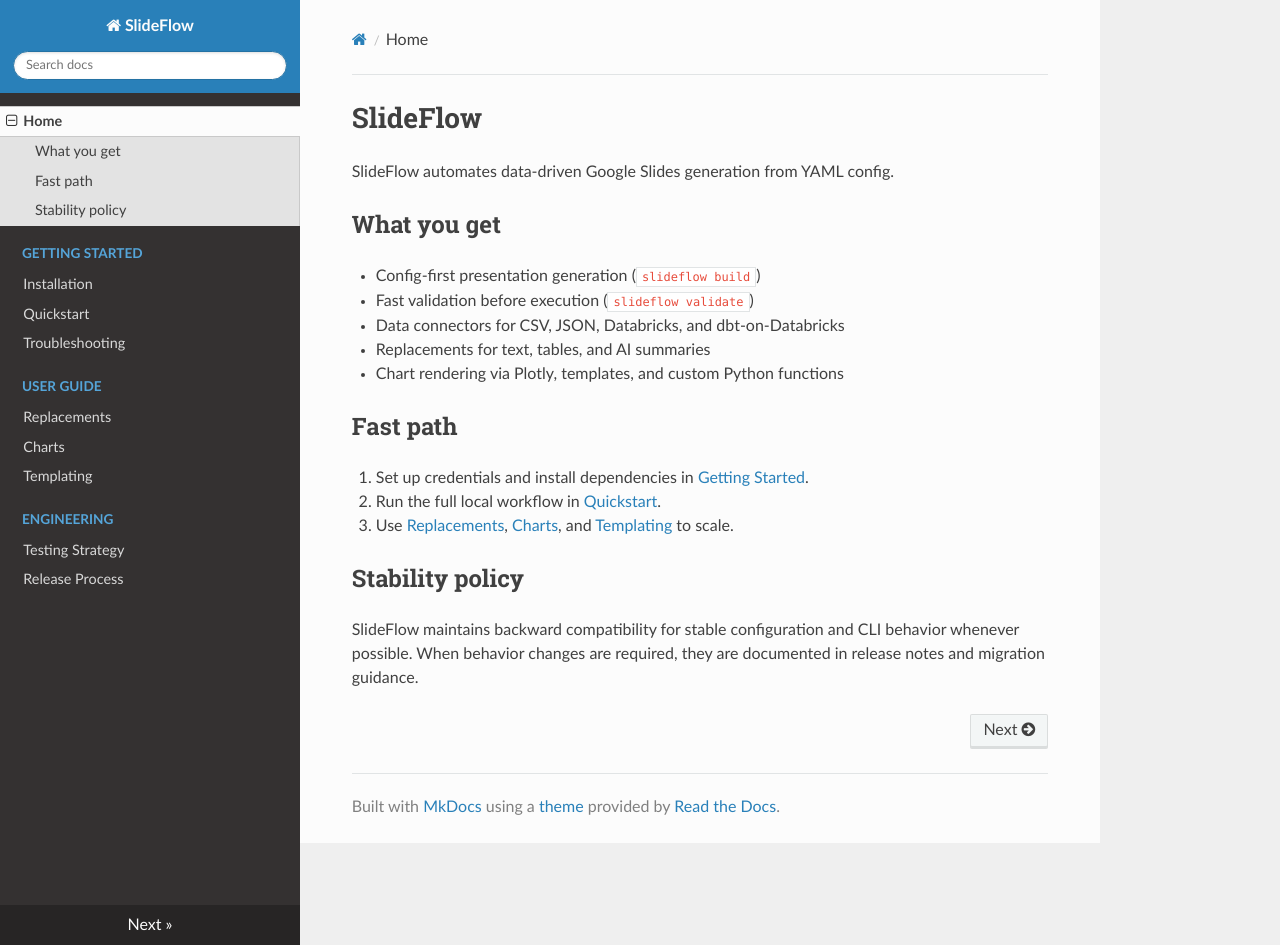
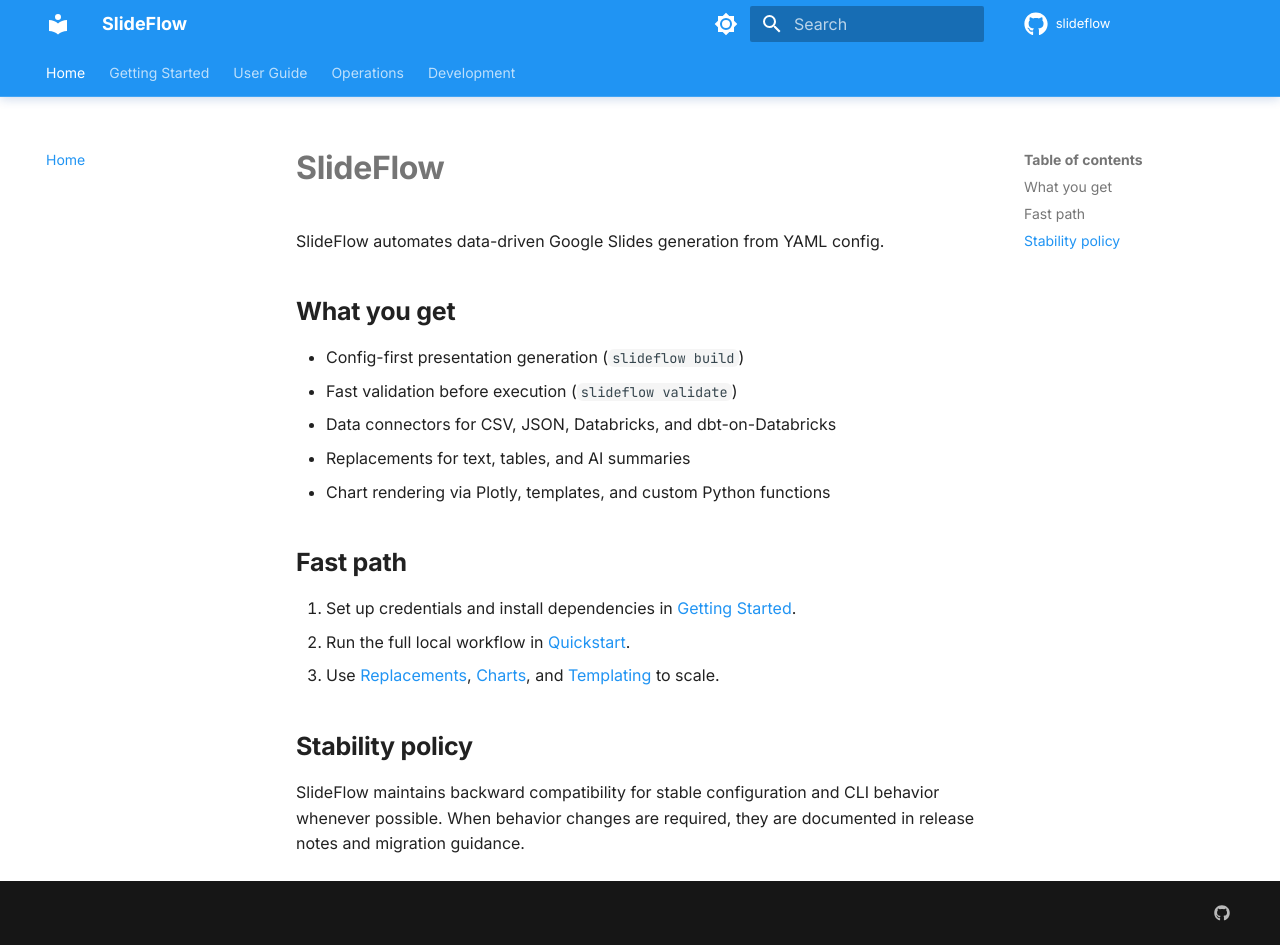
Before and after one commit to joe-broadhead/slideflow, an MkDocs documentation site: the page built from docs/index.md, in a window 1280 px wide and 945 px high. Built offline with MkDocs 1.6.1 and Material for MkDocs 9.7.7, drawn with Linux system fonts in a browser that asks for light colours; nearby versions of some CDN libraries; comment, search, counter and statistics services are not loaded.

Commit message:
Upgrade docs site to Material blue theme and add style assets

```diff
--- /dev/null
+++ b/docs/javascripts/mermaid-init.js
@@ -0,0 +1,9 @@
+document$.subscribe(function () {
+  if (typeof mermaid !== "undefined") {
+    mermaid.initialize({
+      startOnLoad: true,
+      securityLevel: "loose",
+      theme: "default",
+    });
+  }
+});
--- /dev/null
+++ b/docs/stylesheets/extra.css
@@ -0,0 +1,30 @@
+:root {
+  --md-primary-fg-color: #0d47a1;
+  --md-primary-fg-color--light: #1976d2;
+  --md-primary-fg-color--dark: #0b3c8c;
+  --md-accent-fg-color: #29b6f6;
+}
+
+.md-typeset h1,
+.md-typeset h2,
+.md-typeset h3 {
+  font-weight: 700;
+  letter-spacing: -0.01em;
+}
+
+.md-typeset code {
+  border-radius: 0.3rem;
+}
+
+.md-typeset .admonition,
+.md-typeset details {
+  border-radius: 0.5rem;
+}
+
+.md-header {
+  box-shadow: 0 2px 10px rgba(13, 71, 161, 0.2);
+}
+
+.md-tabs {
+  border-bottom: 1px solid rgba(255, 255, 255, 0.15);
+}
--- a/mkdocs.yml
+++ b/mkdocs.yml
@@ -1,25 +1,112 @@
 site_name: SlideFlow
 site_description: Automated data-driven presentation generation for Google Slides.
+site_url: https://joe-broadhead.github.io/slideflow/
+repo_url: https://github.com/joe-broadhead/slideflow
+repo_name: slideflow
+edit_uri: edit/master/docs/
 strict: true
 
 theme:
-    name: readthedocs
+  name: material
+  palette:
+    - media: "(prefers-color-scheme: light)"
+      scheme: default
+      primary: blue
+      accent: light blue
+      toggle:
+        icon: material/brightness-7
+        name: Switch to dark mode
+    - media: "(prefers-color-scheme: dark)"
+      scheme: slate
+      primary: blue
+      accent: light blue
+      toggle:
+        icon: material/brightness-4
+        name: Switch to light mode
+  features:
+    - navigation.instant
+    - navigation.tracking
+    - navigation.tabs
+    - navigation.tabs.sticky
+    - navigation.sections
+    - navigation.expand
+    - navigation.top
+    - search.suggest
+    - search.highlight
+    - content.code.copy
+    - content.code.annotate
+    - content.tabs.link
+  icon:
+    repo: fontawesome/brands/github
+  font:
+    text: Inter
+    code: JetBrains Mono
+
+plugins:
+  - search
+  - minify:
+      minify_html: true
 
 markdown_extensions:
-    - admonition
-    - toc:
-          permalink: true
+  - abbr
+  - admonition
+  - attr_list
+  - def_list
+  - footnotes
+  - md_in_html
+  - toc:
+      permalink: true
+  - pymdownx.arithmatex:
+      generic: true
+  - pymdownx.betterem
+  - pymdownx.caret
+  - pymdownx.details
+  - pymdownx.emoji:
+      emoji_index: !!python/name:material.extensions.emoji.twemoji
+      emoji_generator: !!python/name:material.extensions.emoji.to_svg
+  - pymdownx.highlight:
+      anchor_linenums: true
+      line_spans: __span
+      pygments_lang_class: true
+  - pymdownx.inlinehilite
+  - pymdownx.keys
+  - pymdownx.mark
+  - pymdownx.smartsymbols
+  - pymdownx.superfences:
+      custom_fences:
+        - name: mermaid
+          class: mermaid
+          format: !!python/name:pymdownx.superfences.fence_code_format
+  - pymdownx.tabbed:
+      alternate_style: true
+  - pymdownx.tasklist:
+      custom_checkbox: true
+  - pymdownx.tilde
+
+extra:
+  social:
+    - icon: fontawesome/brands/github
+      link: https://github.com/joe-broadhead/slideflow
+  generator: false
+
+extra_css:
+  - stylesheets/extra.css
+
+extra_javascript:
+  - https://unpkg.com/mermaid@10.9.0/dist/mermaid.min.js
+  - javascripts/mermaid-init.js
 
 nav:
-    - Home: index.md
-    - Getting Started:
-          - Installation: getting-started.md
-          - Quickstart: quickstart.md
-          - Troubleshooting: troubleshooting.md
-    - User Guide:
-          - Replacements: replacements.md
-          - Charts: charts.md
-          - Templating: templating.md
-    - Engineering:
-          - Testing Strategy: testing.md
-          - Release Process: release-process.md
+  - Home: index.md
+  - Getting Started:
+      - Installation: getting-started.md
+      - Quickstart: quickstart.md
+      - Troubleshooting: troubleshooting.md
+  - User Guide:
+      - Replacements: replacements.md
+      - Charts: charts.md
+      - Templating: templating.md
+  - Operations:
+      - Testing: testing.md
+  - Development:
+      - Release: release-process.md
```
Also changed, not shown: pyproject.toml (+6 -1 lines), 1 other file.
